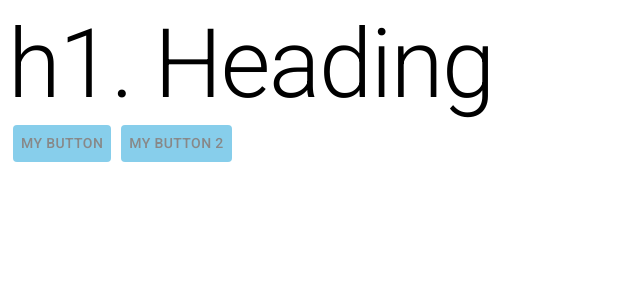
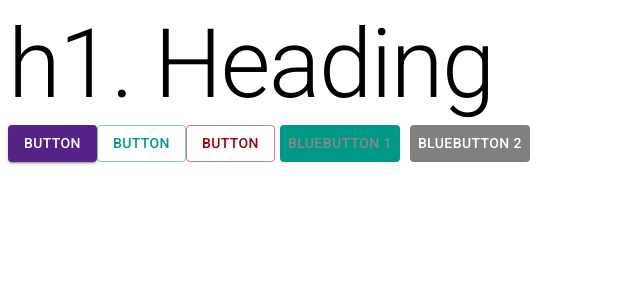
Before and after one commit to yoko-vicky/Responsive-React-UI-mockup-with-Mui, a React (Create React App) app: page / in a window 1280 px wide. Shown: the top 300 px of the page, without its empty margins (0-640 px from the left). Built offline with nearby package versions, Linux system fonts and the light colour scheme.

Commit message:
Apply theme color to BlueButton styled

```diff
--- a/jsconfig.json
+++ b/jsconfig.json
@@ -1,6 +1,6 @@
 {
   "compilerOptions": {
-    "baseUrl": "./src",
+    "baseUrl": ".",
     "checkJs": true,
     "jsx": "react"
   }
--- a/src/App.js
+++ b/src/App.js
@@ -2,8 +2,9 @@ import { Button, styled, Typography } from '@mui/material';
 import React from 'react';
 
 function App() {
-  const BlueButton = styled(Button)({
-    backgroundColor: 'skyblue',
+  // @ts-ignore
+  const BlueButton = styled(Button)(({ theme }) => ({
+    backgroundColor: theme.palette.secondary.main,
     color: '#888',
     margin: 5,
     '&:hover': {
@@ -13,15 +14,28 @@ function App() {
       backgroundColor: 'grey',
       color: 'white',
     },
-  });
+  }));
 
   return (
     <div>
       <Typography variant="h1" component="h2">
         h1. Heading
       </Typography>
-      <BlueButton>My Button</BlueButton>
-      <BlueButton>My Button 2</BlueButton>
+      <Button color="primary" variant="contained">
+        Button
+      </Button>
+      <Button color="secondary" variant="outlined">
+        Button
+      </Button>
+      <Button
+        // @ts-ignore
+        color="mycolor"
+        variant="outlined"
+      >
+        Button
+      </Button>
+      <BlueButton>BlueButton 1</BlueButton>
+      <BlueButton disabled>BlueButton 2</BlueButton>
     </div>
   );
 }
--- a/src/index.js
+++ b/src/index.js
@@ -1,10 +1,14 @@
+import { ThemeProvider } from '@mui/material';
+import App from './App';
 import React from 'react';
 import ReactDOM from 'react-dom/client';
-import App from './App';
+import { theme } from './theme';
 
 const root = ReactDOM.createRoot(document.getElementById('root'));
 root.render(
   <React.StrictMode>
-    <App />
+    <ThemeProvider theme={theme}>
+      <App />
+    </ThemeProvider>
   </React.StrictMode>,
 );
--- /dev/null
+++ b/src/theme.js
@@ -0,0 +1,18 @@
+import { createTheme } from '@mui/material';
+
+export const theme = createTheme({
+  palette: {
+    primary: {
+      main: '#528',
+      light: 'orange',
+    },
+    secondary: {
+      main: '#098',
+      light: 'skyblue',
+    },
+    // @ts-ignore
+    mycolor: {
+      main: '#901',
+    },
+  },
+});
```
